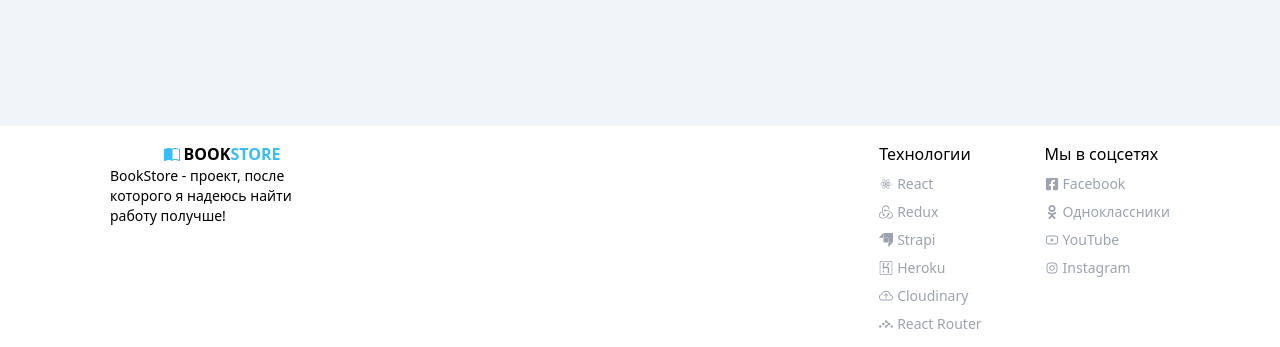
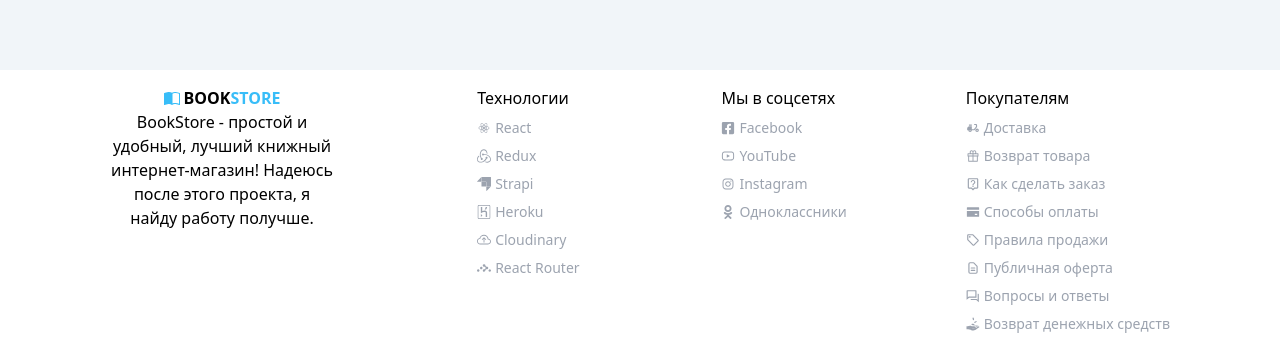
Before and after one commit to ScRoLiS/bookstore, a React (Create React App) app: page / in a window 1280 px wide. Shown: the part 450-797 px from the top of the page. Built offline with nearby package versions, Linux system fonts and the light colour scheme; no server answers.

Commit message:
add: new footer column and icons

```diff
--- a/src/components/Footer.js
+++ b/src/components/Footer.js
@@ -1,9 +1,13 @@
 import React from 'react'
 import { BsBookHalf, BsCloudArrowUp } from 'react-icons/bs'
 import { DiReact } from 'react-icons/di'
+import { GiReceiveMoney } from 'react-icons/gi'
 import { SiRedux, SiStrapi, SiReactrouter, SiHeroku } from 'react-icons/si'
-import { AiFillGithub, AiOutlineYoutube, AiOutlineInstagram } from 'react-icons/ai'
+import { AiFillCreditCard, AiOutlineGift, AiOutlineYoutube, AiOutlineInstagram } from 'react-icons/ai'
 import { FaFacebookSquare, FaOdnoklassniki } from 'react-icons/fa'
+import { MdOutlineLiveHelp, MdOutlineSell, MdDeliveryDining } from 'react-icons/md'
+import { HiOutlineDocumentText } from 'react-icons/hi'
+import { RiQuestionAnswerLine } from 'react-icons/ri'
 
 const footerLinks = [
   {
@@ -50,11 +54,6 @@ const footerLinks = [
         icon: <FaFacebookSquare />
       },
       {
-        label: 'Одноклассники',
-        to: 'https://ok.ru/',
-        icon: <FaOdnoklassniki />
-      },
-      {
         label: 'YouTube',
         to: 'https://youtube.com/',
         icon: <AiOutlineYoutube />
@@ -64,25 +63,75 @@ const footerLinks = [
         label: 'Instagram',
         to: 'https://instagram.com/',
         icon: <AiOutlineInstagram />
-      }
+      },
+      {
+        label: 'Одноклассники',
+        to: 'https://ok.ru/',
+        icon: <FaOdnoklassniki />
+      },
     ]
-  }
+  },
+  {
+    title: 'Покупателям',
+    links: [
+      {
+        label: 'Доставка',
+        to: 'https://strapi.io/',
+        icon: <MdDeliveryDining />
+      },
+      {
+        label: 'Возврат товара',
+        to: 'https://heroku.com/',
+        icon: <AiOutlineGift />
+      },
+      {
+        label: 'Как сделать заказ',
+        to: '#',
+        icon: <MdOutlineLiveHelp />
+      },
+      {
+        label: 'Способы оплаты',
+        to: 'https://redux.js.org/',
+        icon: <AiFillCreditCard />
+      },
+      {
+        label: 'Правила продажи',
+        to: 'https://reactrouter.com/',
+        icon: <MdOutlineSell />
+      },
+      {
+        label: 'Публичная оферта',
+        to: 'https://reactrouter.com/',
+        icon: <HiOutlineDocumentText />
+      },
+      {
+        label: 'Вопросы и ответы',
+        to: 'https://reactrouter.com/',
+        icon: <RiQuestionAnswerLine />
+      },
+      {
+        label: 'Возврат денежных средств',
+        to: 'https://cloudinary.com/',
+        icon: <GiReceiveMoney />
+      },
+    ]
+  },
 ]
 
 const Footer = () => {
   return (
-    <div className="bg-white p-4">
-      <div className="container items-center md:items-start md:justify-between flex gap-4 flex-col md:flex-row">
+    <footer className="bg-white p-4">
+      <div className="container items-center md:items-start flex gap-4 flex-col md:flex-row">
         <div className="flex flex-col items-center w-56 shrink-0">
           <div className="flex gap-1 items-center font-bold text-base md:text-md">
             <BsBookHalf className="text-sky-400 mt-0.5 md:mt-0.5" />
             <span>BOOK<span className="text-sky-400">STORE</span></span>
           </div>
-          <div className="font-light text-sm text-center md:text-left mt-2 md:mt-0">
-            BookStore - проект, после которого я надеюсь найти работу получше!
+          <div className="font-light text-base text-center mt-2 md:mt-0 ">
+            BookStore - простой и удобный, лучший книжный интернет-магазин! Надеюсь после этого проекта, я найду работу получше.
           </div>
         </div>
-        <div className="grid grid-cols-1 md:grid-cols-2 w-auto gap-10">
+        <div className="grid md:ml-auto grid-cols-1 md:grid-cols-3 w-auto gap-10">
           {footerLinks.map((item, index) => {
             return (
               <div key={index} className="flex flex-col items-center md:items-start gap-2">
@@ -95,7 +144,7 @@ const Footer = () => {
           })}
         </div>
       </div>
-    </div>
+    </footer>
   )
 }
 
```
